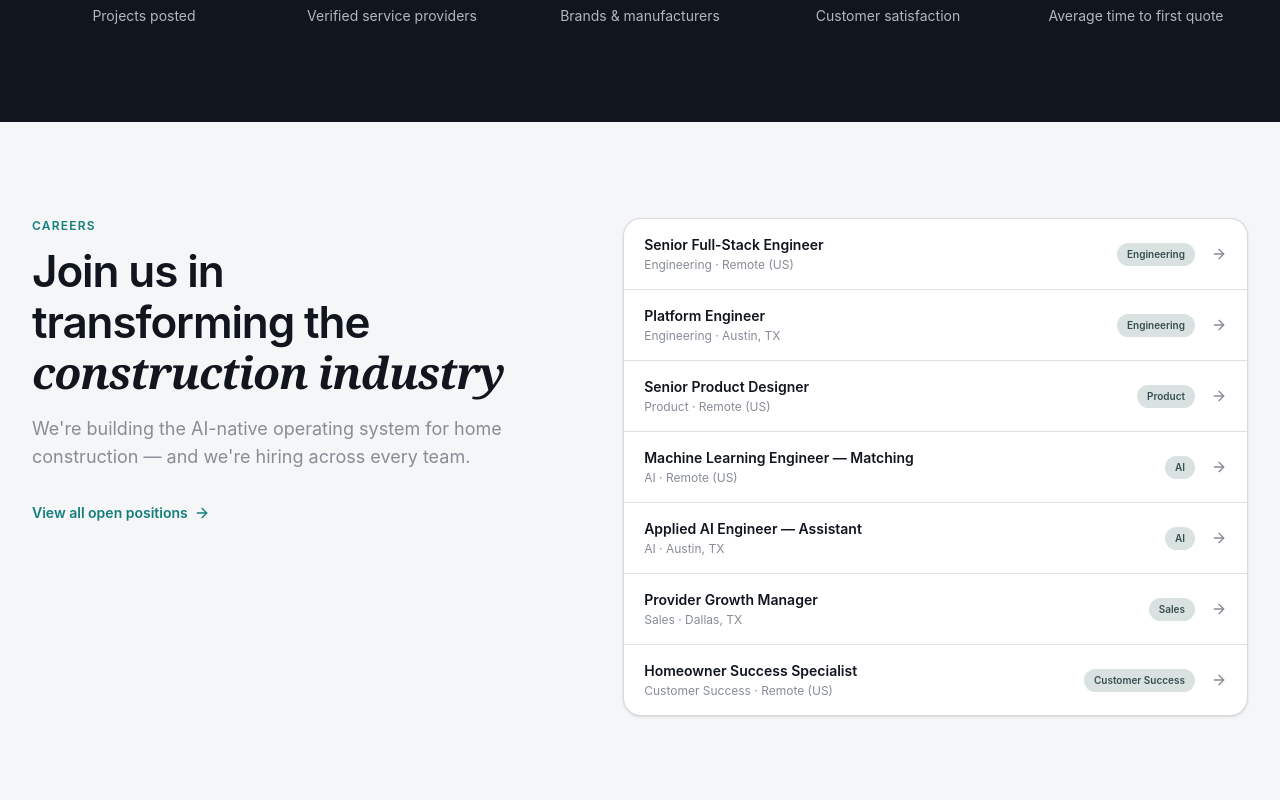
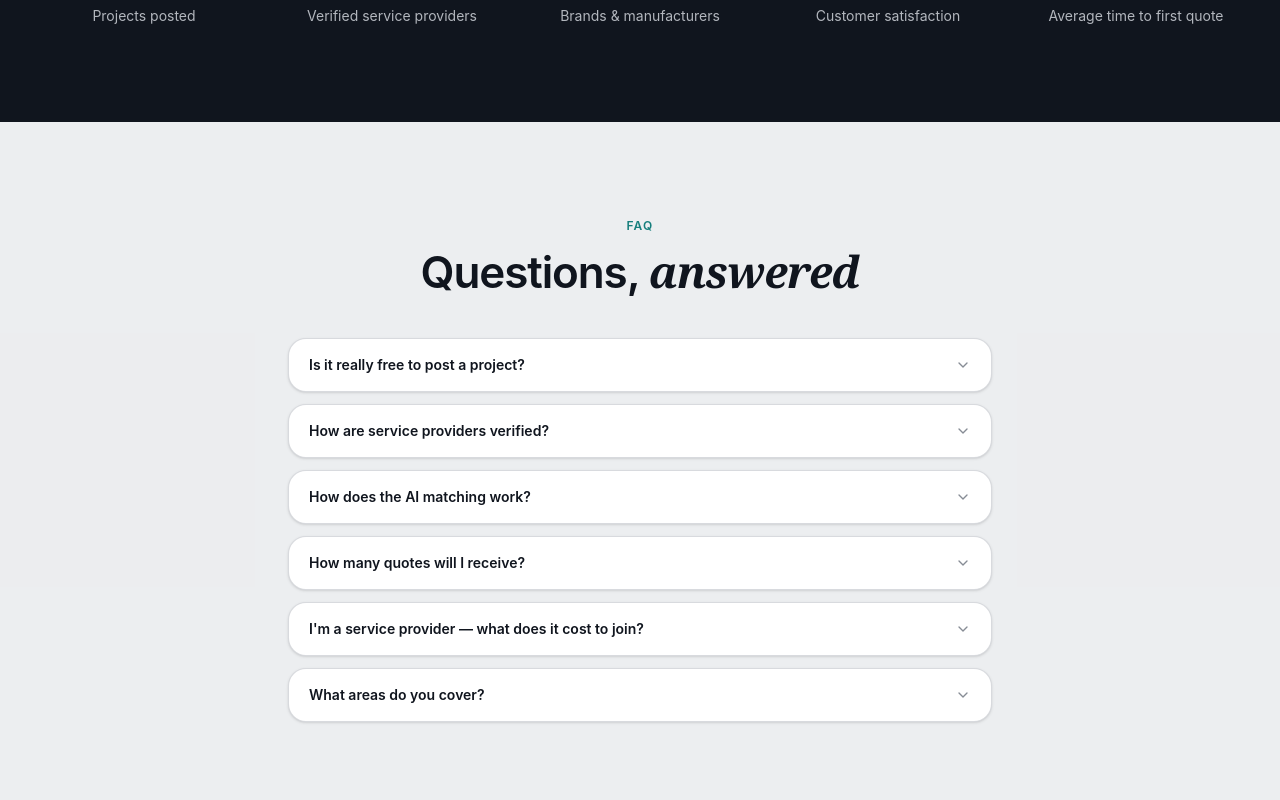
Before and after one commit to codewithyouwan/Servixa, a Next.js app in the folder frontend/: page /pages/main in a window 1280 px wide. Shown: the part 9320-10120 px from the top of the page. Built offline with nearby package versions, Linux system fonts and the light colour scheme.

Commit message:
fix(marketing): remove Careers section from homepage
Cut for page length — the homepage was scrolling too long. The
dedicated /pages/careers page and its nav/footer links are untouched;
only the homepage teaser section (and its now-unused component) are
removed.

```diff
--- a/frontend/app/components/marketing/careers.tsx
+++ /dev/null
@@ -1,77 +0,0 @@
-import Link from "next/link";
-import { ArrowRight } from "lucide-react";
-
-import { Reveal } from "@/app/components/marketing/reveal";
-import { SectionHeading } from "@/app/components/marketing/section-heading";
-
-const POSITIONS = [
-  { team: "Engineering", role: "Senior Full-Stack Engineer", location: "Remote (US)" },
-  { team: "Engineering", role: "Platform Engineer", location: "Austin, TX" },
-  { team: "Product", role: "Senior Product Designer", location: "Remote (US)" },
-  { team: "AI", role: "Machine Learning Engineer — Matching", location: "Remote (US)" },
-  { team: "AI", role: "Applied AI Engineer — Assistant", location: "Austin, TX" },
-  { team: "Sales", role: "Provider Growth Manager", location: "Dallas, TX" },
-  { team: "Customer Success", role: "Homeowner Success Specialist", location: "Remote (US)" },
-];
-
-/**
- * Section 15 — Careers: open positions list.
- */
-export function Careers() {
-  return (
-    <section id="careers" aria-label="Careers" className="scroll-mt-24">
-      <div className="mx-auto max-w-7xl px-4 py-16 sm:px-6 md:py-24 lg:px-8">
-        <div className="grid grid-cols-1 gap-12 lg:grid-cols-[0.9fr_1.1fr] lg:gap-20">
-          <Reveal>
-            <SectionHeading
-              eyebrow="Careers"
-              title="Join us in transforming the construction industry"
-              accent="construction industry"
-              description="We're building the AI-native operating system for home construction — and we're hiring across every team."
-              align="left"
-            />
-            <Link
-              href="/pages/careers"
-              className="group mt-8 inline-flex items-center gap-1.5 rounded-md text-sm font-semibold text-primary outline-none hover:underline focus-visible:ring-3 focus-visible:ring-ring/50"
-            >
-              View all open positions
-              <ArrowRight
-                aria-hidden="true"
-                className="h-4 w-4 transition-transform group-hover:translate-x-0.5"
-              />
-            </Link>
-          </Reveal>
-
-          <Reveal delay={120}>
-            <ul className="divide-y divide-border/60 rounded-2xl border border-border/70 bg-card shadow-sm">
-              {POSITIONS.map((position) => (
-                <li key={position.role}>
-                  <Link
-                    href="/pages/careers"
-                    className="group flex items-center gap-4 px-5 py-4 transition-colors outline-none first:rounded-t-2xl last:rounded-b-2xl hover:bg-muted/50 focus-visible:ring-3 focus-visible:ring-ring/50"
-                  >
-                    <div className="min-w-0 flex-1">
-                      <p className="text-sm font-semibold text-foreground">
-                        {position.role}
-                      </p>
-                      <p className="mt-0.5 text-xs text-muted-foreground">
-                        {position.team} · {position.location}
-                      </p>
-                    </div>
-                    <span className="rounded-full bg-secondary px-2.5 py-1 text-[10px] font-semibold text-secondary-foreground">
-                      {position.team}
-                    </span>
-                    <ArrowRight
-                      aria-hidden="true"
-                      className="h-4 w-4 shrink-0 text-muted-foreground transition-transform group-hover:translate-x-0.5 group-hover:text-foreground"
-                    />
-                  </Link>
-                </li>
-              ))}
-            </ul>
-          </Reveal>
-        </div>
-      </div>
-    </section>
-  );
-}
--- a/frontend/app/pages/main/page.tsx
+++ b/frontend/app/pages/main/page.tsx
@@ -17,7 +17,6 @@ import { DashboardPreview } from "@/app/components/marketing/dashboard-preview";
 import { ForBrands } from "@/app/components/marketing/for-brands";
 import { Testimonials } from "@/app/components/marketing/testimonials";
 import { Stats } from "@/app/components/marketing/stats";
-import { Careers } from "@/app/components/marketing/careers";
 import { Faq } from "@/app/components/marketing/faq";
 import { Newsletter } from "@/app/components/marketing/newsletter";
 import { FinalCta } from "@/app/components/marketing/final-cta";
@@ -49,7 +48,6 @@ export default function MainPage() {
         <ForBrands />
         <Testimonials />
         <Stats />
-        <Careers />
         <Faq />
         <Newsletter />
         <FinalCta />
```
